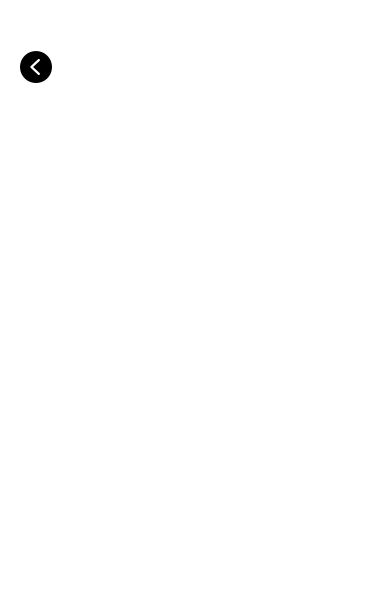
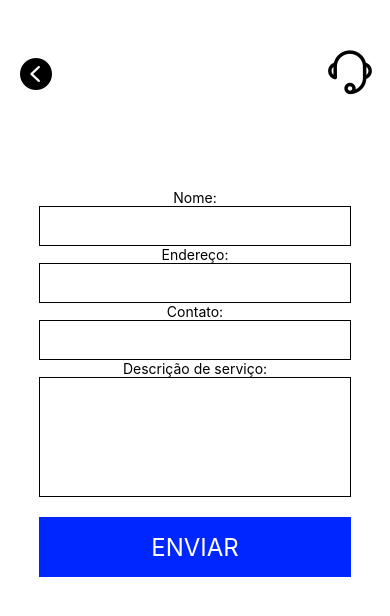
Before and after one commit to Simeone08/-APP-sosServ, a React Native app: screen / in a window 390 px wide. Shown: the top 616 px of the page. Built offline with nearby package versions, Linux system fonts and the light colour scheme.

Commit message:
feat: editing form :sparkles:

```diff
--- a/src/main.tsx
+++ b/src/main.tsx
@@ -1,5 +1,5 @@
 import React, { useState } from 'react';
-import { TouchableOpacity, View, Text } from 'react-native';
+import { TouchableOpacity, View, Text, TextInput, Pressable } from 'react-native';
 import { AntDesign } from '@expo/vector-icons';
 
 import { styles } from './styles';
@@ -7,9 +7,21 @@ import { styles } from './styles';
 
 export function Main() {
     const [called, setCalled] = useState(false);
+    const [name, setName] = useState('');
+    const [adress, setAdress] = useState('');
+    const [contact, setContact] = useState('');
+    const [text, setText] = useState('');
 
     function handleCalled(){
         setCalled(!called)
+    }
+
+    function handleClean(){
+        setText('')
+    }
+
+    function handleEmail(){
+        console.log('email enviado')
     }
 
   return (
@@ -38,6 +50,7 @@ export function Main() {
 
         {called === false &&(
             <>
+                <View style={styles.containerFormButton}>
                     <TouchableOpacity
                         onPress={handleCalled}
                         style={{marginTop: 50, marginLeft: 20,}}
@@ -48,7 +61,48 @@ export function Main() {
                         />
                     </TouchableOpacity>
 
+                    <AntDesign
+                        name='customerservice'
+                        size={50}
+                        style={{marginTop: 45, marginRight:15}}
+                    />
+                </View>
+                <View style={styles.formContainer}>
+                    <Text>Nome:</Text>
+                    <TextInput
+                        style={styles.input}
+                        onChangeText={setName}
+                        value={name}
+                    />
+                    <Text>Endereço:</Text>
+                    <TextInput
+                        style={styles.input}
+                        onChangeText={setAdress}
+                        value={adress}
+                    />
+                    <Text>Contato:</Text>
+                    <TextInput
+                        style={styles.input}
+                        onChangeText={setContact}
+                        value={contact}
+                        keyboardType='number-pad'
+                    />
+                    <Text>Descrição de serviço:</Text>
+                    <TextInput
+                        style={styles.inputGreat}
+                        onChangeText={setText}
+                        value={text}
+                    />
 
+                    <Pressable
+                        style={styles.formButton}
+                        onPressIn={handleEmail}
+                        onPress={handleCalled}
+                        onPressOut={handleClean}
+                    >
+                        <Text style={styles.text}>ENVIAR</Text>
+                    </Pressable>
+                </View>
             </>
         )}
 
--- a/src/styles.tsx
+++ b/src/styles.tsx
@@ -25,5 +25,35 @@ export const styles = StyleSheet.create({
     text: {
         color: '#fff',
         fontSize: 24,
+        borderRadius: 4,
     },
+    containerFormButton: {
+        flexDirection: 'row',
+        justifyContent: 'space-between',
+        alignItems: 'center',
+    },
+    input: {
+        height: 40,
+        width:'80%',
+        borderWidth: 1,
+    },
+    inputGreat:{
+        height: 120,
+        width:'80%',
+        borderWidth: 1,
+    },
+    formButton: {
+        height: 60,
+        width: '80%',
+        justifyContent: 'center',
+        alignItems: 'center',
+        marginTop: 20,
+        backgroundColor: '#0026ff',
+    },
+    formContainer: {
+        flex: 1,
+        alignItems: 'center',
+        justifyContent: 'flex-start',
+        marginTop: 90
+    }
 });
```
Lines whose indentation alone changed are shown as unchanged.
